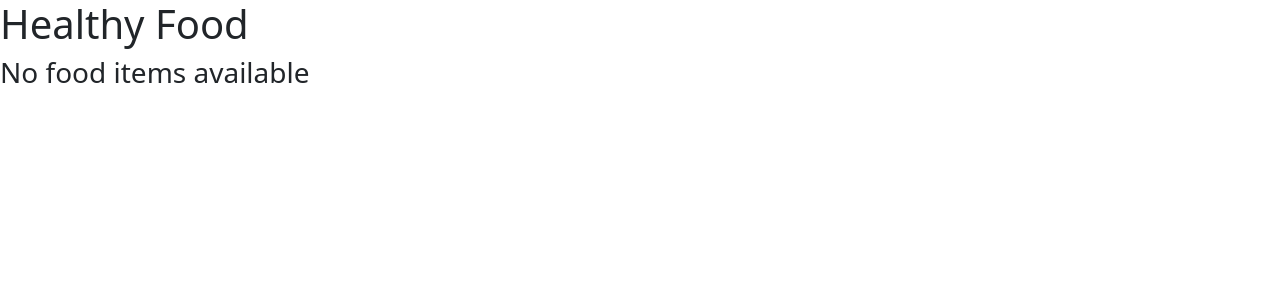
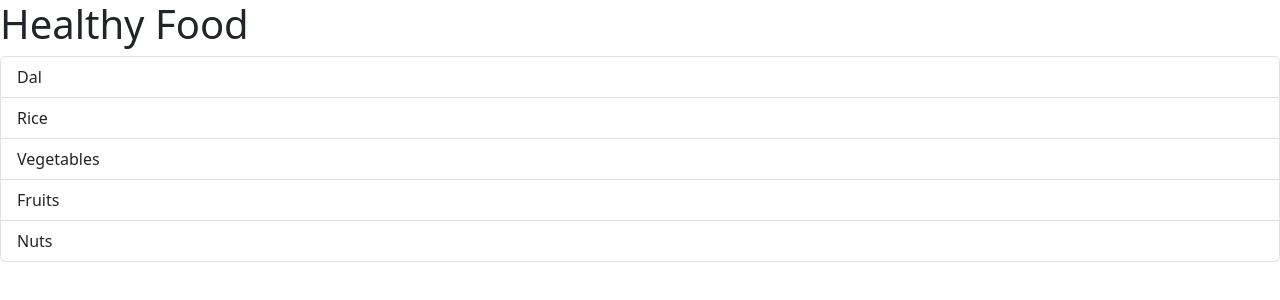
Before and after one commit to Chaitya-007/React-Again-KGCoding, a React (Vite) app in the folder 18_Fragments/learning-fragment/: page / in a window 1280 px wide. Shown: the top 300 px of the page. Built offline with nearby package versions, Linux system fonts and the light colour scheme.

Commit message:
Logical Rendering

```diff
--- a/18_Fragments/learning-fragment/src/App.jsx
+++ b/18_Fragments/learning-fragment/src/App.jsx
@@ -2,17 +2,14 @@ import React from "react";
 import "bootstrap/dist/css/bootstrap.min.css";
 
 function App() {
-  // let foodItems = ["Dal", "Rice", "Vegetables", "Fruits", "Nuts"];
+  let foodItems = ["Dal", "Rice", "Vegetables", "Fruits", "Nuts"];
 
-  let foodItems = [];
-
-  let emptyMsg =
-    foodItems.length === 0 ? <h3>No food items available</h3> : null;
+  // let foodItems = [];
 
   return (
     <>
       <h1>Healthy Food</h1>
-      {emptyMsg}
+      {foodItems.length === 0 && <h3>No food items available</h3>}
       <ul className="list-group">
         {foodItems.map((item) => (
           <li key={item} className="list-group-item">
```
